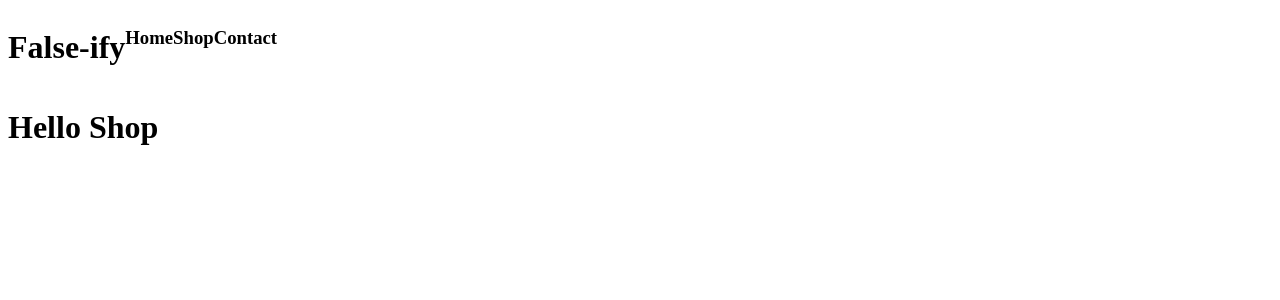
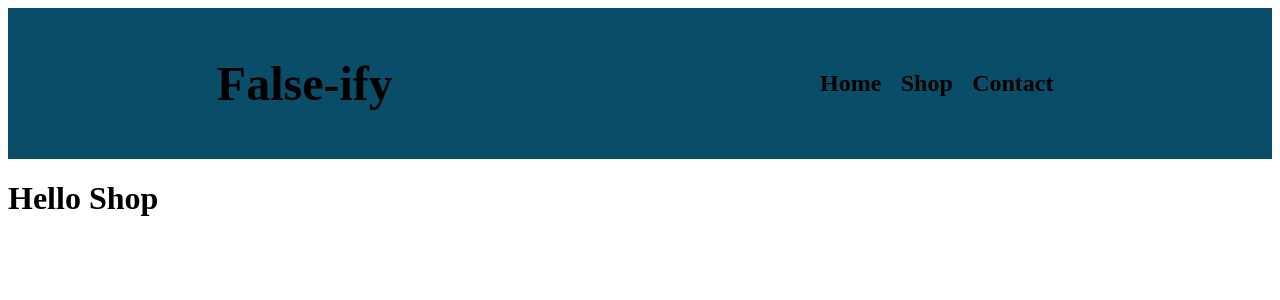
Before and after one commit to ZippyDaFish/shopping-cart, a React (Create React App) app: page /shop in a window 1280 px wide. Shown: the top 300 px of the page. Built offline with nearby package versions, Linux system fonts and the light colour scheme.

Commit message:
Add color palette

```diff
--- a/src/components/TitleBar.js
+++ b/src/components/TitleBar.js
@@ -4,10 +4,12 @@ import '../styles/TitleBar.css'
 const TitleBar = () => {
     return(
         <div className='title-bar-container'>
-            <h1>False-ify</h1>
-            <h3>Home</h3>
-            <h3>Shop</h3>
-            <h3>Contact</h3>
+            <p className='title'>False-ify</p>
+            <div className='title-nav-container'>
+                <p className='nav-link'>Home</p>
+                <p className='nav-link'>Shop</p>
+                <p className='nav-link'>Contact</p>
+            </div>
         </div>
     );
 };
--- a/src/styles/TitleBar.css
+++ b/src/styles/TitleBar.css
@@ -1,3 +1,26 @@
+@import url('./palette.css');
+
 .title-bar-container {
     display: flex;
+    justify-content: space-around;
+    align-items: center;
+
+    background-color: var(--dark-blue);
 }
+
+.title-nav-container {
+    display: flex;
+    width: 20%;
+    justify-content: space-around;
+    align-items: center;
+}
+
+.title {
+    font-weight: bold;
+    font-size: 300%;
+}
+
+.nav-link {
+    font-weight: bold;
+    font-size: 150%;
+}
--- /dev/null
+++ b/src/styles/palette.css
@@ -0,0 +1,6 @@
+:root {
+    --dark-blue: rgb(10, 77, 104);
+    --blue: rgb(8, 131, 149);
+    --light-blue: rgb(5, 191, 219);
+    --light-green: rgb(0, 255, 202);
+}
```
